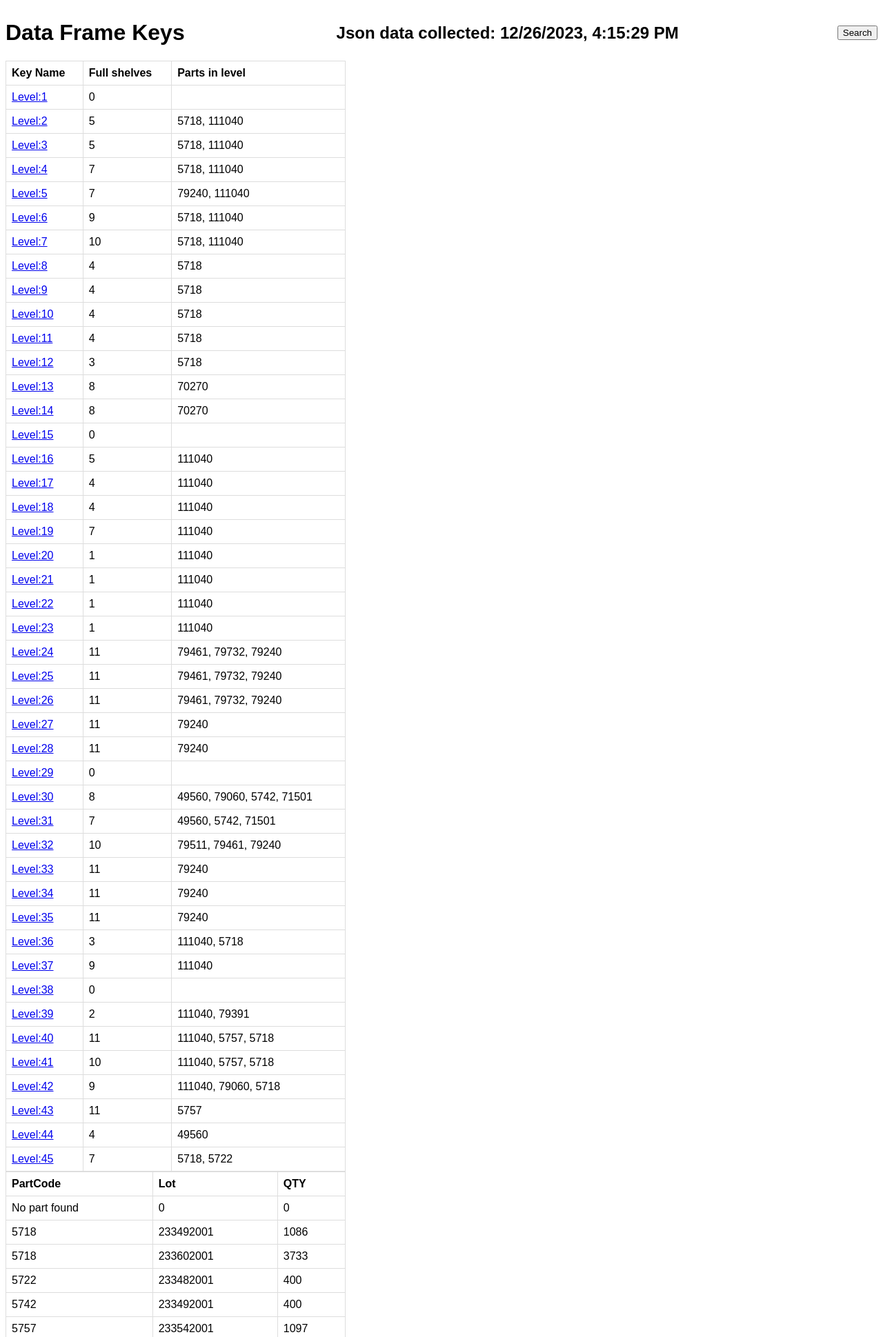
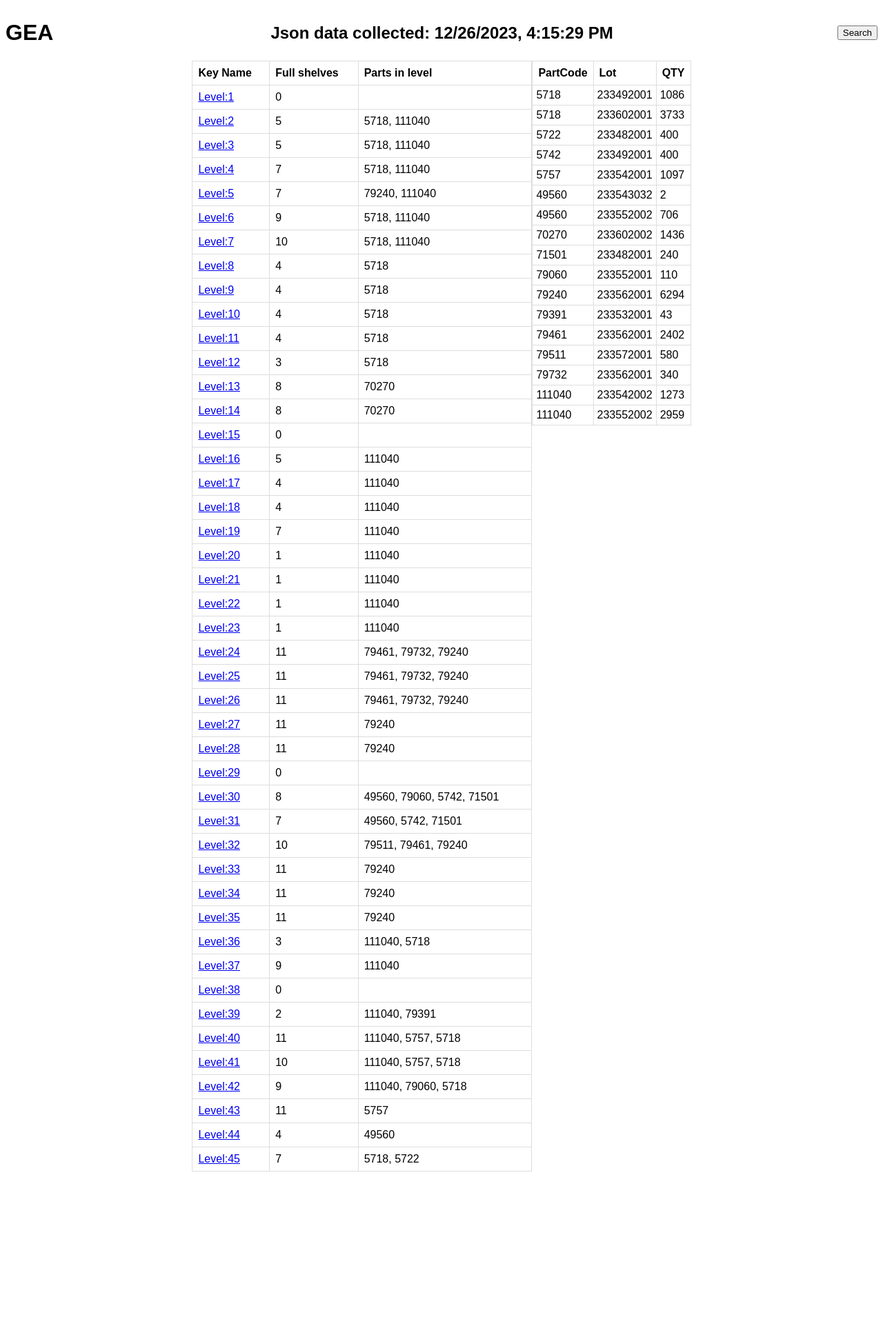
Before and after one commit to skaiser9/localhost, a Flask app: page / in a window 1280 px wide. Shown: the top 1939 px of the page at 69% size. After the commit the page ends 1699 px from the top, so only its background shows below. Run offline with Flask 3, Linux system fonts and the light colour scheme.

Commit message:
Table css

```diff
--- a/app.py
+++ b/app.py
@@ -88,7 +88,7 @@ def invSummary():
     df_inv = df.groupby(['GTIN', 'Lot'])
     sum = df_inv['QTY'].sum().reset_index()
     sum['GTIN'] = sum['GTIN'].apply(get_part)
-    print(sum)
+    sum = sum.drop(sum.index[0]) #Drop the 0 index row, it contains 0 values.
     return sum
 
 @app.route('/')
--- a/static/css/style.css
+++ b/static/css/style.css
@@ -50,3 +50,20 @@ td, th {
 .button:hover {
     background-color: #0056b3; /* Slightly darker blue on hover */
 }
+
+.table-container {
+    display: flex;
+    justify-content: center;
+    align-items: flex-start;
+}
+
+.table-container table:nth-child(2) {
+    width: fit-content;
+    max-width: 40%;
+}
+
+   /* Adjust cell padding */
+.table-container table:nth-child(2) td {
+    padding: 5px;
+    /* Reduce padding */
+}
--- a/templates/index.html
+++ b/templates/index.html
@@ -1,7 +1,7 @@
 <!DOCTYPE html>
 <html>
 <head>
-    <title>Data Frame Keys</title>
+    <title>GEA Inventory data</title>
     <link rel="stylesheet" type="text/css" href="{{ url_for('static', filename='css/style.css') }}">
     <style>
         .header-container {
@@ -16,10 +16,11 @@
 </head>
 <body>
     <div class = "header-container">
-        <h1>Data Frame Keys</h1>
+        <h1>GEA</h1>
         <h2>Json data collected: {{ time }}</h2>
         <button> Search</button> <!--add logic for product searching-->
     </div>
+    <div class="table-container">
         <table>
         <tr>
             <th>Key Name</th>
@@ -56,5 +57,6 @@
         </tr>
         {% endfor %}
     </table>
+    </div>
 </body>
 </html>
```
